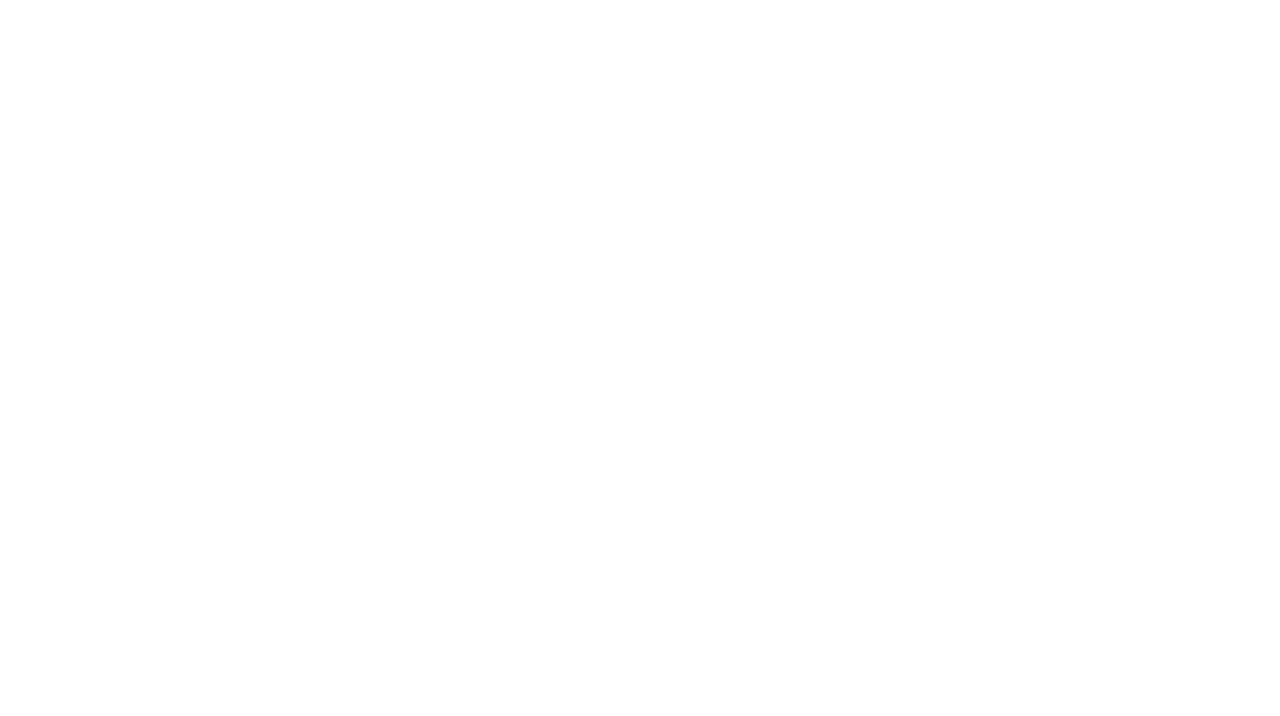
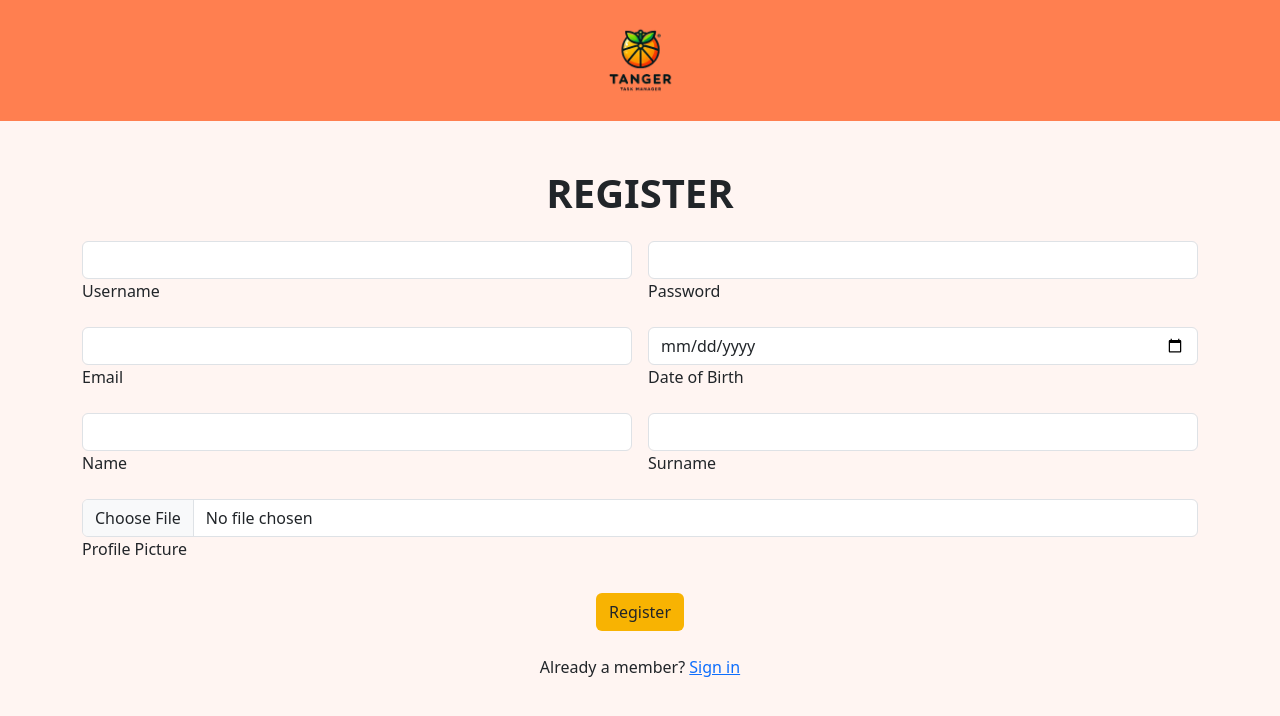
Before and after one commit to FerrariMichele/task_manager1, a PHP site: page /register.php in a window 1280 px wide. Before the commit the part shown is empty. Shown: the top 716 px of the page. Run offline with PHP 8.4, Linux system fonts and the light colour scheme.

Commit message:
Updated Login and register page

```diff
--- a/register.php
+++ b/register.php
@@ -0,0 +1,99 @@
+<!doctype html>
+<html lang="en">
+
+<head>
+    <meta charset="utf-8">
+    <meta name="viewport" content="width=device-width, initial-scale=1">
+    <title>Tanger - Register</title>
+    <link rel="icon" type="image/x-icon" href="img/tanger_favi.png">
+    <link href="https://cdn.jsdelivr.net/npm/bootstrap@5.3.3/dist/css/bootstrap.min.css" rel="stylesheet" integrity="sha384-QWTKZyjpPEjISv5WaRU9OFeRpok6YctnYmDr5pNlyT2bRjXh0JMhjY6hW+ALEwIH" crossorigin="anonymous">
+</head>
+
+<body style="background-color: rgb(255, 245, 242);">
+
+    <nav>
+        <div class="container-fluid d-flex justify-content-center" style="background-color: coral;">
+            <a class="navbar-brand" href="#">
+                <img src="img/tanger_no_bg.png" alt="Logo" width="120vw" class="d-inline-block align-text-top">
+            </a>
+        </div>
+    </nav>
+
+    <div class="container d-flex justify-content-center mt-5">
+        <form>
+            <h1 class="text-center mb-4" style="font-size: 2.5rem; font-weight: bold;">REGISTER</h1>
+
+            <div class="row g-3">
+                <!-- Username -->
+                <div class="col-md-6">
+                    <div class="form-outline">
+                        <input type="text" id="username" class="form-control" required />
+                        <label class="form-label" for="username">Username</label>
+                    </div>
+                </div>
+
+                <!-- Password -->
+                <div class="col-md-6">
+                    <div class="form-outline">
+                        <input type="password" id="password" class="form-control" required />
+                        <label class="form-label" for="password">Password</label>
+                    </div>
+                </div>
+
+                <!-- Email -->
+                <div class="col-md-6">
+                    <div class="form-outline">
+                        <input type="email" id="email" class="form-control" required />
+                        <label class="form-label" for="email">Email</label>
+                    </div>
+                </div>
+
+                <!-- Date of Birth -->
+                <div class="col-md-6">
+                    <div class="form-outline">
+                        <input type="date" id="dob" class="form-control" required />
+                        <label class="form-label" for="dob">Date of Birth</label>
+                    </div>
+                </div>
+
+                <!-- Name -->
+                <div class="col-md-6">
+                    <div class="form-outline">
+                        <input type="text" id="name" class="form-control" required />
+                        <label class="form-label" for="name">Name</label>
+                    </div>
+                </div>
+
+                <!-- Surname -->
+                <div class="col-md-6">
+                    <div class="form-outline">
+                        <input type="text" id="surname" class="form-control" required />
+                        <label class="form-label" for="surname">Surname</label>
+                    </div>
+                </div>
+
+                <!-- Profile Picture -->
+                <div class="col-md-12">
+                    <div class="mb-4">
+                        <input type="file" id="profilePicture" class="form-control" accept="image/*"/> <!-- Se non mette l'immagine viene assegnata quella standard-->
+                        <label class="form-label" for="profilePicture">Profile Picture</label>
+                    </div>
+                </div>
+            </div>
+
+            <!-- Submit Button -->
+            <div class="d-flex justify-content-center">
+                <button type="submit" data-mdb-button-init data-mdb-ripple-init class="btn btn-block btn-mb-4" style="background: rgb(248, 179, 2)">Register</button>
+            </div>
+
+            <!-- Sign-in Link -->
+            <div class="text-center mt-4">
+                <p>Already a member? <a href="login.php">Sign in</a></p>
+            </div>
+        </form>
+    </div>
+
+    <script src="https://cdn.jsdelivr.net/npm/bootstrap@5.3.3/dist/js/bootstrap.bundle.min.js" integrity="sha384-YvpcrYf0tY3lHB60NNkmXc5s9fDVZLESaAA55NDzOxhy9GkcIdslK1eN7N6jIeHz" crossorigin="anonymous"></script>
+</body>
+
+</html>
```
Also changed, not shown: login.php (+3 -4 lines).
